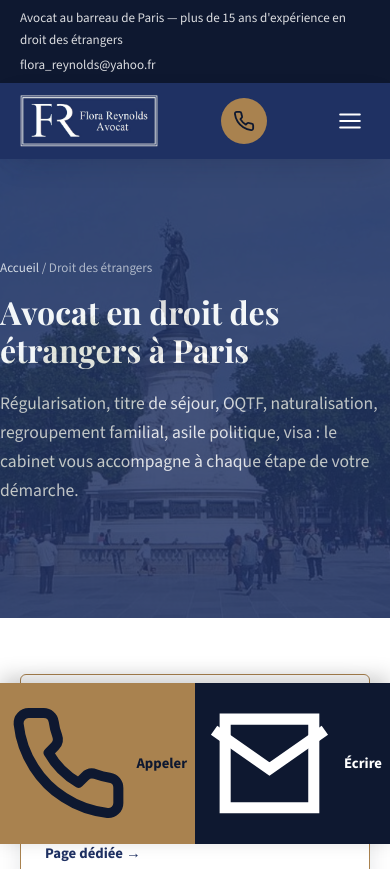
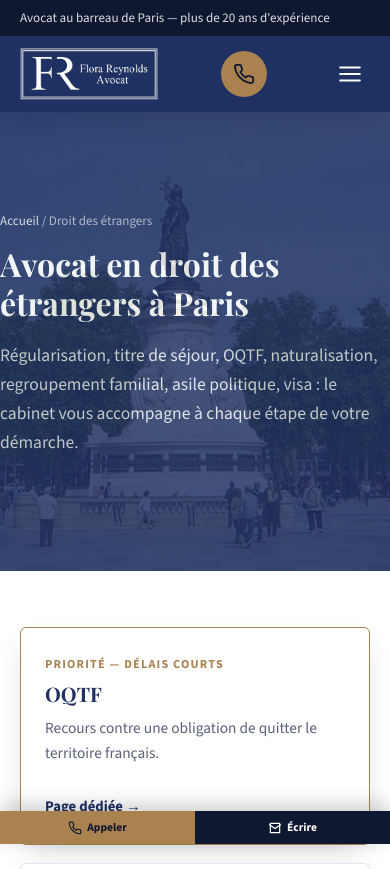
Before and after one commit to diprionpini-design/siteflo, a plain HTML site: page droit-des-etrangers.html in a window 390 px wide. Shown: the top 869 px of the page. Drawn offline with nearby package versions, Linux system fonts and the light colour scheme.

Commit message:
Add files via upload

```diff
--- a/droit-des-etrangers.html
+++ b/droit-des-etrangers.html
@@ -4,10 +4,10 @@
 <meta charset="UTF-8">
 <meta name="viewport" content="width=device-width, initial-scale=1">
 <title>Avocat droit des étrangers à Paris — titre de séjour, naturalisation, asile</title>
-<meta name="description" content="Avocat en droit des étrangers à Paris : titre de séjour, régularisation, naturalisation, regroupement familial, asile, refus de visa. Cabinet Flora Reynolds, 15 ans d'expérience.">
+<meta name="description" content="Avocat en droit des étrangers à Paris : titre de séjour, régularisation, naturalisation, regroupement familial, asile, refus de visa. Cabinet Flora Reynolds, 20 ans d'expérience.">
 <link rel="canonical" href="https://www.reynolds-avocat.fr/droit-des-etrangers.html">
 <meta property="og:title" content="Avocat droit des étrangers à Paris — titre de séjour, naturalisation, asile">
-<meta property="og:description" content="Avocat en droit des étrangers à Paris : titre de séjour, régularisation, naturalisation, regroupement familial, asile, refus de visa. Cabinet Flora Reynolds, 15 ans d'expérience.">
+<meta property="og:description" content="Avocat en droit des étrangers à Paris : titre de séjour, régularisation, naturalisation, regroupement familial, asile, refus de visa. Cabinet Flora Reynolds, 20 ans d'expérience.">
 <meta property="og:type" content="website">
 <meta property="og:locale" content="fr_FR">
 <meta property="og:image" content="https://www.reynolds-avocat.fr/images/place_de_la_Republique_Paris.jpg">
@@ -19,8 +19,7 @@
 <body>
 <div class="top-strip">
   <div class="container">
-    <span>Avocat au barreau de Paris — plus de 15 ans d'expérience en droit des étrangers</span>
-    <a href="mailto:flora_reynolds@yahoo.fr">flora_reynolds@yahoo.fr</a>
+    <span>Avocat au barreau de Paris — plus de 20 ans d'expérience</span>
   </div>
 </div>
 <header class="site-header">
--- a/style.css
+++ b/style.css
@@ -410,15 +410,16 @@ section { padding: 56px 0; }
 .mobile-call-bar a {
   flex: 1;
   text-align: center;
-  padding: 14px 8px;
+  padding: 7px 8px;
   font-weight: 700;
-  font-size: 0.92rem;
-  display: flex; align-items: center; justify-content: center; gap: 8px;
+  font-size: 0.72rem;
+  display: flex; align-items: center; justify-content: center; gap: 5px;
 }
+.mobile-call-bar a svg { width: 14px; height: 14px; flex-shrink: 0; }
 .mobile-call-bar .call { background: var(--gold); color: var(--navy-darker); }
 .mobile-call-bar .mail { color: var(--white); }
 @media (min-width: 960px) { .mobile-call-bar { display: none; } }
-body { padding-bottom: 62px; }
+body { padding-bottom: 34px; }
 @media (min-width: 960px) { body { padding-bottom: 0; } }
 
 /* footer */
```
Also changed, not shown: contact.html (+1 -2 lines), droit-de-la-famille.html (+1 -2 lines), faq.html (+1 -2 lines), honoraires.html (+1 -2 lines), index.html (+6 -7 lines), mentions-legales.html (+1 -2 lines), oqtf.html (+4 -5 lines).
